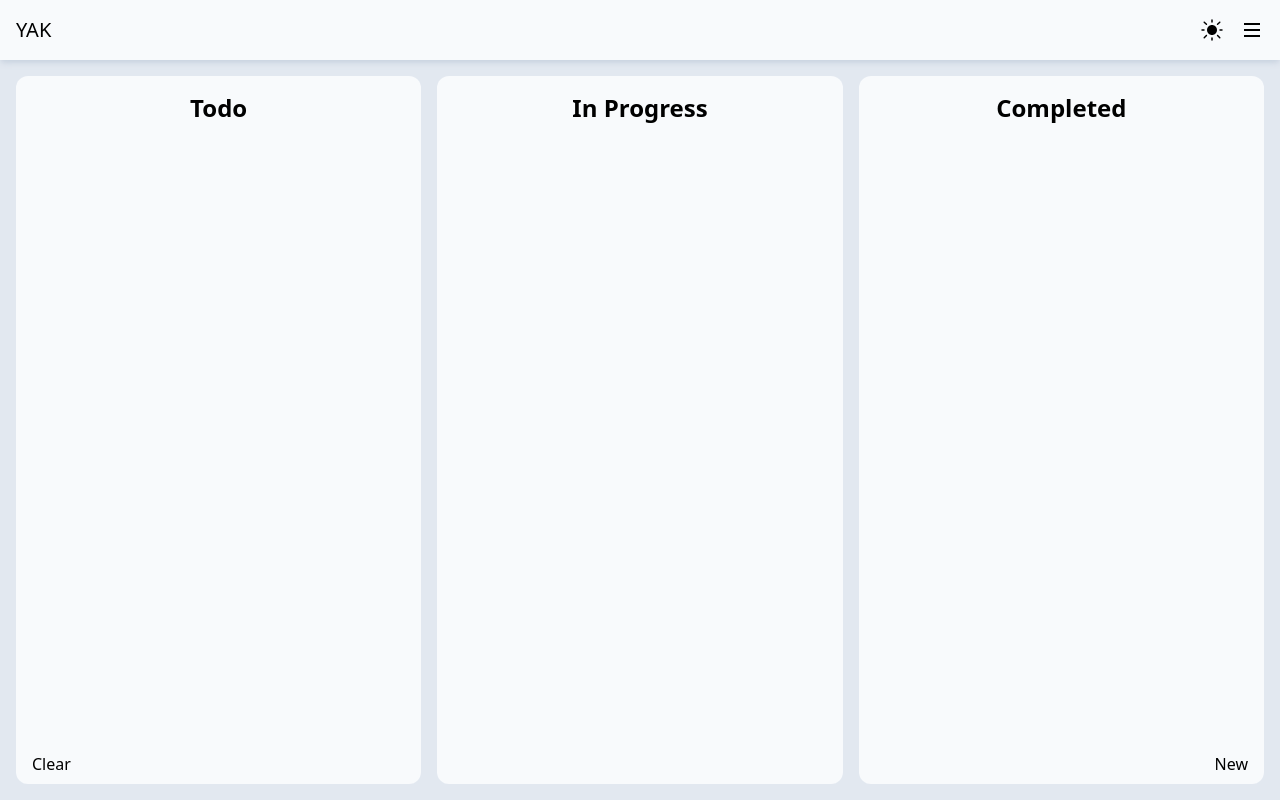
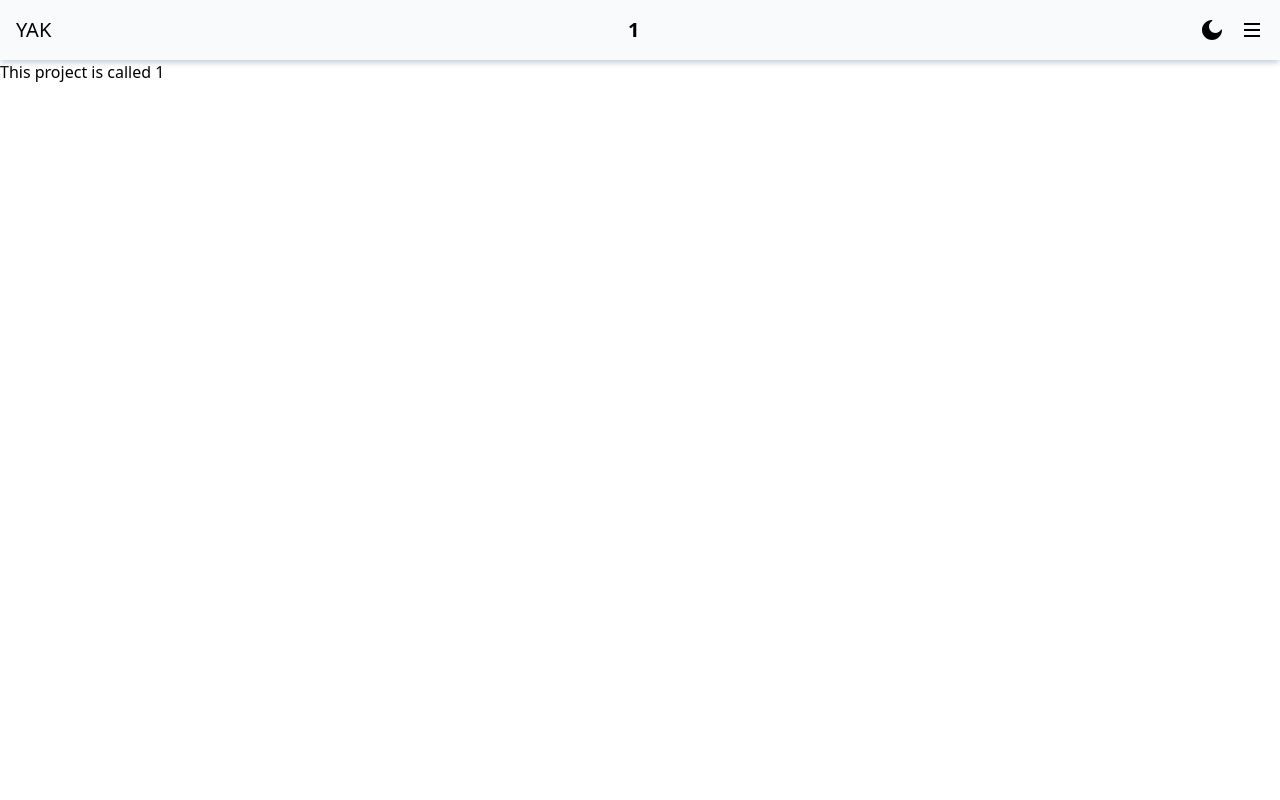
Before and after one commit to cccbean/kanban_board, a React (Vite) app: page /1 in a window 1280 px wide. Built offline with nearby package versions, Linux system fonts and the light colour scheme.

Commit message:
Refactor code to include routes to unique   project pages Add navbar modal functionality

```diff
--- a/package.json
+++ b/package.json
@@ -15,7 +15,8 @@
   "dependencies": {
     "express-async-handler": "^1.2.0",
     "react": "^18.2.0",
-    "react-dom": "^18.2.0"
+    "react-dom": "^18.2.0",
+    "react-router-dom": "^6.18.0"
   },
   "devDependencies": {
     "@types/react": "^18.2.15",
--- a/src/App.tsx
+++ b/src/App.tsx
@@ -1,8 +1,33 @@
 import { useEffect, useState } from 'react';
 import Board from './components/Board';
 import Header from './components/Header';
+import { BrowserRouter, Route, Routes } from 'react-router-dom';
+import { Prototype } from './components/Prototype';
+import { Home } from './pages/Home';
+import { ProjectPage } from './pages/ProjectPage';
+
+export interface Project {
+	title: string;
+	todos: {
+		id: string;
+		text: string;
+		completed: boolean;
+	}[] | [];
+	inProgress: {
+		id: string;
+		text: string;
+		completed: boolean;
+	}[] | [];
+	completed: {
+		id: string;
+		text: string;
+		completed: boolean;
+	} | [];
+}
 
 const App = () => {
+	const [projects, setProjects] = useState<Project[]>([])
+
 	const [theme, setTheme] = useState(() => {
 		if (localStorage.getItem('theme') !== null) {
 			return localStorage.getItem('theme');
@@ -44,15 +69,26 @@ const App = () => {
 
 	// This fixed the FOUC for dark mode
 	if (loading) {
-		return <div>Loading</div>;
+		return <div></div>;
 	}
 
 	return (
-		<div className="flex h-screen flex-col">
-			{/* <button className="bg-orange-100 dark:bg-red-100" onClick={themeSwitcher}>Theme Switcher</button> */}
-			<Header theme={theme ? theme : ''} themeSwitcher={themeSwitcher} />
-			<Board />
-		</div>
+		<BrowserRouter>
+			<Routes>
+				<Route
+					path="/"
+					element={
+						<Home projects={projects} setProjects={setProjects} />
+						// <div className="flex h-screen max-h-screen flex-col">
+						// 	<Header theme={theme ? theme : ''} themeSwitcher={themeSwitcher} />
+						// 	<Board />
+						// </div>
+					}
+				/>
+				<Route path="/:projectName" element={<ProjectPage projects={projects} setProjects={setProjects} />} />
+				<Route path="*" element={<div>404 NOT FOUND</div>} />
+			</Routes>
+		</BrowserRouter>
 	);
 };
 
--- a/src/components/Board.tsx
+++ b/src/components/Board.tsx
@@ -1,5 +1,6 @@
 import { useEffect, useRef, useState } from 'react';
 import Column from './Column';
+import Footer from './Footer';
 
 const Board = () => {
 	const [todos, setTodos] = useState(() => {
@@ -21,8 +22,8 @@ const Board = () => {
 		window.localStorage.setItem('todos', JSON.stringify(todos));
 		window.localStorage.setItem('inProgress', JSON.stringify(inProgress));
 		window.localStorage.setItem('completed', JSON.stringify(completed));
-    console.log(todos, inProgress, completed);
-  }, [todos, inProgress, completed])
+		// console.log(todos, inProgress, completed);
+	}, [todos, inProgress, completed]);
 
 	useEffect(() => {
 		const detectCtrlEnter = (ev: KeyboardEvent) => {
@@ -46,20 +47,26 @@ const Board = () => {
 				inTodos = true;
 				item = todo;
 			}
-    })
+		});
 		inProgress.forEach((todo: { id: number; text: string; completed: boolean }) => {
 			if (todo.id === id) {
 				item = todo;
 			}
-    })
+		});
 
 		if (inTodos) {
-      setTodos(todos.filter((todo: { id: number; text: string; completed: boolean }) => todo.id !== id));
+			setTodos(
+				todos.filter((todo: { id: number; text: string; completed: boolean }) => todo.id !== id)
+			);
 			const newInProgress = [...inProgress];
 			newInProgress.push(item);
 			setInProgress(newInProgress);
 		} else {
-      setInProgress(inProgress.filter((todo: { id: number; text: string; completed: boolean }) => todo.id !== id));
+			setInProgress(
+				inProgress.filter(
+					(todo: { id: number; text: string; completed: boolean }) => todo.id !== id
+				)
+			);
 			const newCompleted = [...completed];
 			newCompleted.push(item);
 			setCompleted(newCompleted);
@@ -74,20 +81,26 @@ const Board = () => {
 				inInProgress = true;
 				item = todo;
 			}
-    })
+		});
 		completed.forEach((todo: { id: number; text: string; completed: boolean }) => {
 			if (todo.id === id) {
 				item = todo;
 			}
-    })
+		});
 
 		if (inInProgress) {
-      setInProgress(inProgress.filter((todo: { id: number; text: string; completed: boolean }) => todo.id !== id));
+			setInProgress(
+				inProgress.filter(
+					(todo: { id: number; text: string; completed: boolean }) => todo.id !== id
+				)
+			);
 			const newTodos = [...todos];
 			newTodos.push(item);
 			setTodos(newTodos);
 		} else {
-      setCompleted(completed.filter((todo: { id: number; text: string; completed: boolean }) => todo.id !== id));
+			setCompleted(
+				completed.filter((todo: { id: number; text: string; completed: boolean }) => todo.id !== id)
+			);
 			const newInProgress = [...inProgress];
 			newInProgress.push(item);
 			setInProgress(newInProgress);
@@ -151,7 +164,7 @@ const Board = () => {
 				id: crypto.randomUUID(),
 				text: (newCardModalRef.current as unknown as HTMLDialogElement).querySelector('input')
 					?.value,
-				complete: false
+				completed: false
 			};
 			newTodos.push(newTodo);
 			setTodos(newTodos);
@@ -163,6 +176,7 @@ const Board = () => {
 	};
 
 	return (
+		<>
 			<div className="flex flex-1 gap-4 bg-slate-200 p-4">
 				<Column
 					title="Todo"
@@ -224,6 +238,8 @@ const Board = () => {
 					</div>
 				</dialog>
 			</div>
+			<Footer />
+		</>
 	);
 };
 
--- a/src/components/Column.tsx
+++ b/src/components/Column.tsx
@@ -20,7 +20,7 @@ const Column = ({
 	return (
 		<div className="flex-1 rounded-xl bg-slate-50">
 			<h2 className="px-2 py-4 text-center text-2xl font-bold">{title}</h2>
-			<div className="flex flex-col gap-2 px-2">
+			<div className="flex flex-col gap-2 px-2 pb-2">
 				{array.map((card: { id: number; text: string; completed: boolean }) => {
 					return (
 						<Card
--- /dev/null
+++ b/src/components/Footer.tsx
@@ -0,0 +1,7 @@
+const Footer = () => {
+  return <footer>
+    <p>Footer</p>
+  </footer>
+}
+
+export default Footer;
--- a/src/components/Header.tsx
+++ b/src/components/Header.tsx
@@ -1,12 +1,18 @@
 import { useRef } from 'react';
+import { Project } from '../App';
+import { Link } from 'react-router-dom';
 
 interface HeaderProps {
+	title: string;
+	projects: Project[];
+	setProjects: React.Dispatch<React.SetStateAction<Project[]>>;
 	theme: string;
 	themeSwitcher: () => void;
 }
 
-const Header = ({ theme, themeSwitcher }: HeaderProps) => {
+const Header = ({ title, projects, setProjects, theme, themeSwitcher }: HeaderProps) => {
 	const menuModalRef = useRef(null);
+	const newProjectModalRef = useRef(null);
 
 	const menuModalClickHandler: React.MouseEventHandler<HTMLButtonElement> = (ev) => {
 		if ((ev.target as HTMLButtonElement).dataset.state === 'closed') {
@@ -18,9 +24,39 @@ const Header = ({ theme, themeSwitcher }: HeaderProps) => {
 		}
 	};
 
+	const openNewProjectModal = () => {
+		(newProjectModalRef.current as unknown as HTMLDialogElement).showModal();
+	}
+
+	const closeNewProjectModal = () => {
+		(newProjectModalRef.current as unknown as HTMLDialogElement).close();
+	}
+
+	const addProject = (title:string) => {
+		const newProjects = [...projects];
+		const newProject:Project = {
+			title,
+			todos: [],
+			inProgress: [],
+			completed: []
+		}
+		newProjects.push(newProject);
+		setProjects(newProjects);
+	}
+
+	const addNewProjectClickHandler = () => {
+		const modal = (newProjectModalRef.current as unknown as HTMLDialogElement);
+		const title = modal.querySelector('input')?.value;
+		if (title) {
+			addProject(title);
+		}
+		modal.close();
+	}
+
 	return (
 		<header className="relative flex justify-between bg-slate-50 shadow-md shadow-slate-300">
 			<h1 className="p-4 text-xl">YAK</h1>
+			<h2 className="flex items-center text-center text-xl font-bold">{title}</h2>
 			<div className="flex">
 				<button className="w-6" onClick={themeSwitcher}>
 					{theme === 'light' ? (
@@ -61,7 +97,7 @@ const Header = ({ theme, themeSwitcher }: HeaderProps) => {
 					data-state="closed"
 				>
 					<div className="h-[2px] w-full bg-black transition-all group-data-[state=closed]:translate-y-0 group-data-[state=open]:translate-y-[4px] group-data-[state=closed]:rotate-0 group-data-[state=open]:rotate-45"></div>
-					<div className="h-[2px] w-full bg-black group-data-[state=open]:hidden group-data-[state=closed]:block"></div>
+					<div className="h-[2px] w-full bg-black group-data-[state=closed]:block group-data-[state=open]:hidden"></div>
 					<div className="roup-data-[state=closed]:translate-y-0 h-[2px] w-full bg-black transition-all group-data-[state=open]:translate-y-[-2px] group-data-[state=closed]:rotate-0 group-data-[state=open]:rotate-[-45deg]"></div>
 				</button>
 			</div>
@@ -69,7 +105,26 @@ const Header = ({ theme, themeSwitcher }: HeaderProps) => {
 				className="z-10 h-[calc(100vh-60px)] w-2/5 translate-x-[75%] translate-y-[6.6%] bg-white"
 				ref={menuModalRef}
 			>
-				<button>Test</button>
+				<nav>
+					<ul>
+						{projects.map((project) => {
+							return <li><Link to={`/${project.title}`}>{project.title}</Link></li>;
+						})}
+					</ul>
+				</nav>
+				<button onClick={openNewProjectModal}>Add New Project</button>
+			</dialog>
+
+			<dialog ref={newProjectModalRef}>
+				<h2>Create New Project</h2>
+				<label htmlFor="newProjectInput">
+					Project Title:
+					<input type="text" id="newProjectInput" name="newProjectInput" />
+				</label>
+				<div className='grid grid-cols-2'>
+					<button onClick={closeNewProjectModal}>Cancel</button>
+					<button onClick={addNewProjectClickHandler}>Submit</button>
+				</div>
 			</dialog>
 		</header>
 	);
--- /dev/null
+++ b/src/components/Prototype.tsx
@@ -0,0 +1,10 @@
+import { useParams } from "react-router-dom"
+
+export const Prototype = () => {
+  let { projectName } = useParams();
+  console.log(projectName)
+
+  return <div>
+    Prototype for {projectName?.replace(/-/g, ' ')} page
+  </div>
+}
--- /dev/null
+++ b/src/pages/Home.tsx
@@ -0,0 +1,16 @@
+import { Project } from "../App"
+import Header from "../components/Header"
+
+interface HomeProps {
+  projects: Project[];
+  setProjects: React.Dispatch<React.SetStateAction<Project[]>>;
+}
+
+export const Home = ({ projects, setProjects }:HomeProps) => {
+  return (
+    <div className="">
+      <Header projects={projects} setProjects={setProjects} />
+      Hellooo, looks like you don't have any projects (this will auto reroute to the first project page?). Would you like to create one?
+    </div>
+  )
+}
--- /dev/null
+++ b/src/pages/ProjectPage.tsx
@@ -0,0 +1,17 @@
+import { useParams } from "react-router-dom"
+import Header from "../components/Header";
+import { Project } from "../App";
+
+interface ProjectPageProps {
+  projects: Project[];
+  setProjects: React.Dispatch<React.SetStateAction<Project[]>>;
+}
+
+export const ProjectPage = ({ projects, setProjects }:ProjectPageProps) => {
+  const { projectName } = useParams();
+
+  return <div>
+    <Header title={projectName} projects={projects} setProjects={setProjects} />
+    This project is called {projectName}
+  </div>
+}
```
Also changed, not shown: 1 other file (tests, documents, lock files or other folders). Lines whose indentation alone changed are shown as unchanged.
